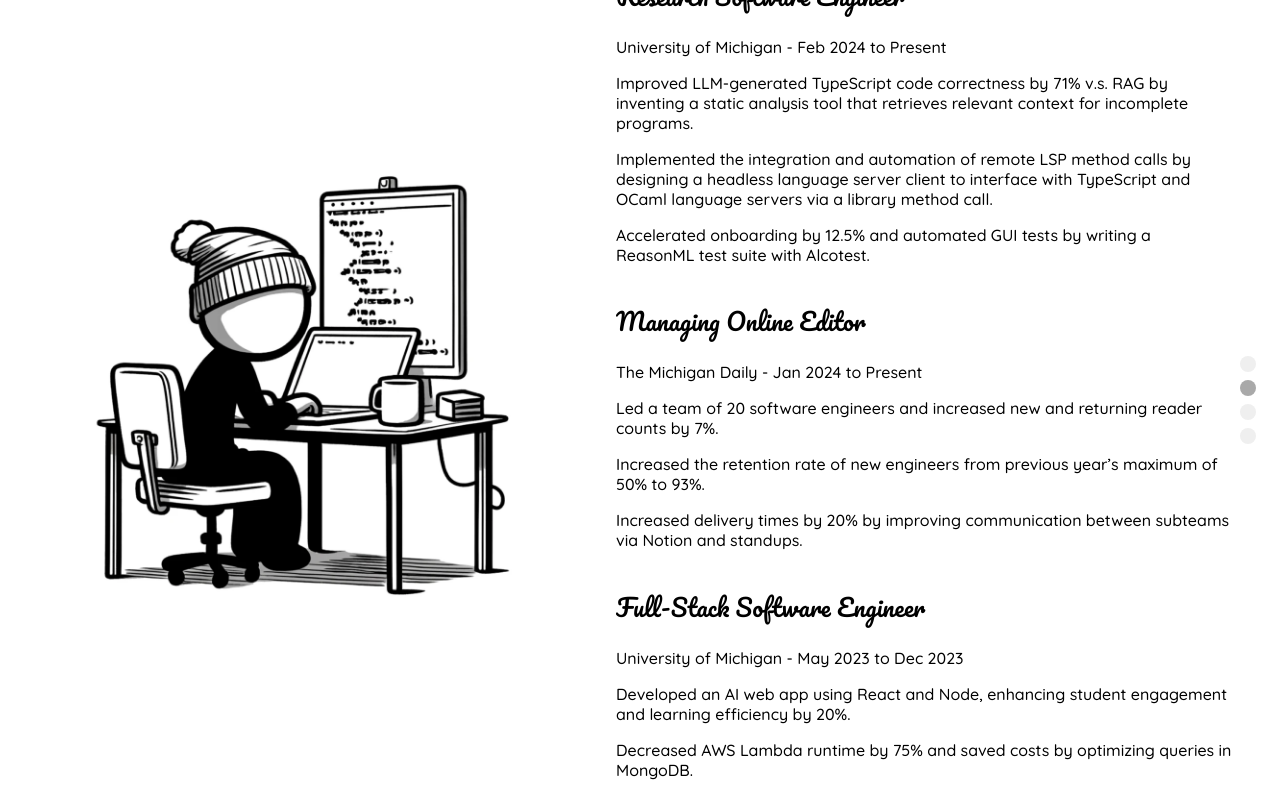
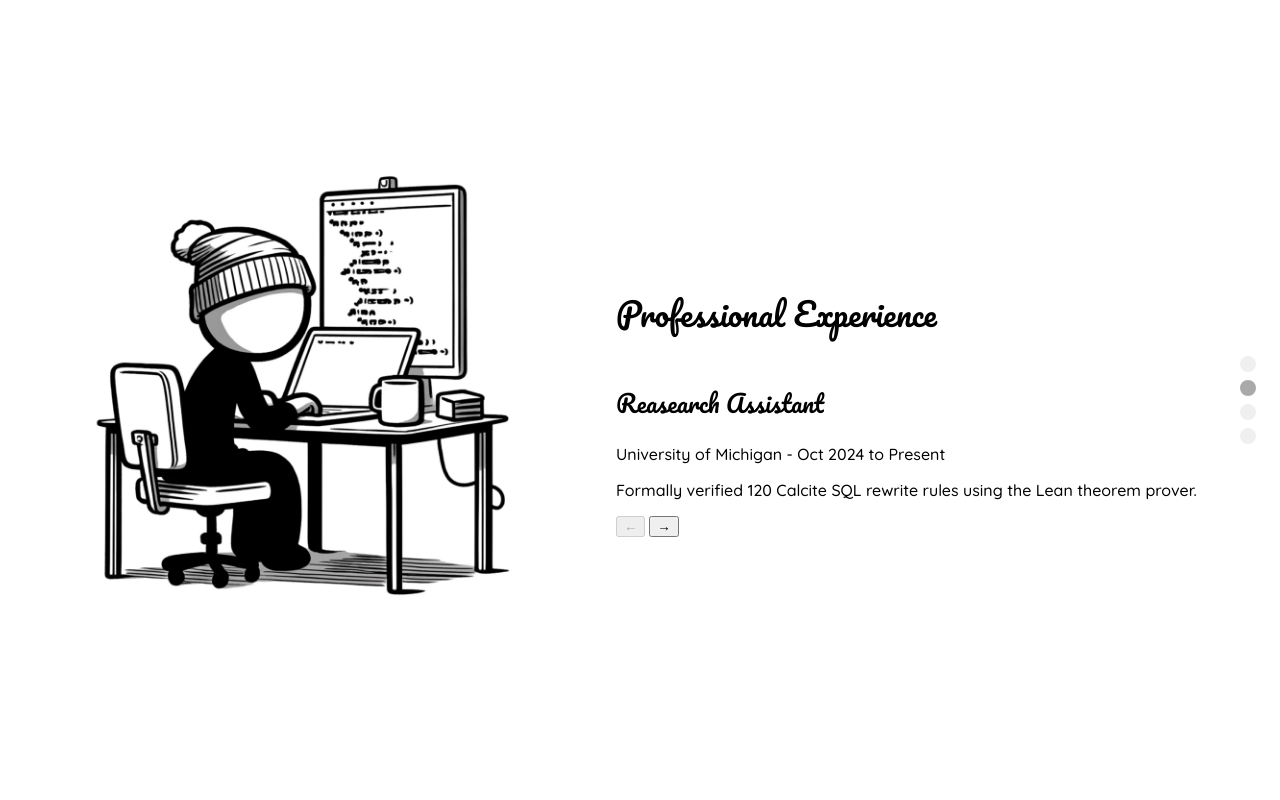
Before and after one commit to jpoly1219/jpoly1219.github.io, a SvelteKit app: page / in a window 1280 px wide. Both pictures are taken after a click on the button 1248 px from the left and 388 px from the top of the page. Shown: the top 800 px of the page. Built offline with nearby package versions, Linux system fonts and the light colour scheme.

Commit message:
unify card type, add carousel

```diff
--- a/src/components/Card.svelte
+++ b/src/components/Card.svelte
@@ -1,5 +1,5 @@
 <script lang="ts">
-  const { title, employer, desc }: { title: string; employer: string; desc: string[] } = $props();
+  const { title, metadata, desc }: { title: string; metadata: string; desc: string[] } = $props();
 </script>
 
 <div class="card">
@@ -7,10 +7,10 @@
     {title}
   </h2>
   <p class="quicksand">
-    {#if employer.slice(0, 8) === "https://"}
-      <a href={employer}>{employer}</a>
+    {#if metadata.slice(0, 8) === "https://"}
+      <a href={metadata}>{metadata}</a>
     {:else}
-      {employer}
+      {metadata}
     {/if}
   </p>
   {#each desc as d}
--- a/src/components/ProfessionalExperiences.svelte
+++ b/src/components/ProfessionalExperiences.svelte
@@ -1,20 +1,21 @@
 <script lang="ts">
   import Card from "./Card.svelte";
+  import Carousel from "./Carousel.svelte";
   interface Experience {
     title: string;
-    employer: string;
+    metadata: string;
     desc: string[];
   }
 
   const experiences: Experience[] = [
     {
       title: "Reasearch Assistant",
-      employer: "University of Michigan - Oct 2024 to Present",
+      metadata: "University of Michigan - Oct 2024 to Present",
       desc: ["Formally verified 120 Calcite SQL rewrite rules using the Lean theorem prover."]
     },
     {
       title: "Research Software Engineer",
-      employer: "University of Michigan - Feb 2024 to Present",
+      metadata: "University of Michigan - Feb 2024 to Present",
       desc: [
         "Improved LLM-generated TypeScript code correctness by 71% v.s. RAG by inventing a static analysis tool that retrieves relevant context for incomplete programs.",
         "Implemented the integration and automation of remote LSP method calls by designing a headless language server client to interface with TypeScript and OCaml language servers via a library method call.",
@@ -23,7 +24,7 @@
     },
     {
       title: "Managing Online Editor",
-      employer: "The Michigan Daily - Jan 2024 to Present",
+      metadata: "The Michigan Daily - Jan 2024 to Present",
       desc: [
         "Led a team of 20 software engineers and increased new and returning reader counts by 7%.",
         "Increased the retention rate of new engineers from previous year’s maximum of 50% to 93%.",
@@ -32,7 +33,7 @@
     },
     {
       title: "Full-Stack Software Engineer",
-      employer: "University of Michigan - May 2023 to Dec 2023",
+      metadata: "University of Michigan - May 2023 to Dec 2023",
       desc: [
         "Developed an AI web app using React and Node, enhancing student engagement and learning efficiency by 20%.",
         "Decreased AWS Lambda runtime by 75% and saved costs by optimizing queries in MongoDB.",
@@ -41,7 +42,7 @@
     },
     {
       title: "Software Engineer",
-      employer: "The Michigan Daily - Oct 2022 to Dec 2023",
+      metadata: "The Michigan Daily - Oct 2022 to Dec 2023",
       desc: [
         "Served 13,000 requests weekly by creating a full-stack serverless web app.",
         "Lowered the push notification delay by 40% by caching repeated I/O operations.",
@@ -53,9 +54,12 @@
 
 <div class="professional-experiences">
   <h1 class="pacifico-regular">Professional Experience</h1>
+  <!---
   {#each experiences as exp}
-    <Card title={exp.title} employer={exp.employer} desc={exp.desc} />
+    <Card title={exp.title} metadata={exp.metadata} desc={exp.desc} />
   {/each}
+  -->
+  <Carousel cardData={experiences} />
 </div>
 
 <style>
--- a/src/components/Projects.svelte
+++ b/src/components/Projects.svelte
@@ -1,16 +1,17 @@
 <script lang="ts">
   import Card from "./Card.svelte";
+  import Carousel from "./Carousel.svelte";
 
   interface ProjectItem {
     title: string;
-    link: string;
+    metadata: string;
     desc: string[];
   }
 
   const projects: ProjectItem[] = [
     {
       title: "ChatLSP",
-      link: "Website under construction!",
+      metadata: "Website under construction!",
       desc: [
         "Lead the development of an augmented language server to embed LLM-friendly features into different language servers.",
         "Created a VSCode extension to provide a GitHub Copilot-esque developer experience."
@@ -18,7 +19,7 @@
     },
     {
       title: "Statically Contextualizing Large Language Models with Typed Holes",
-      link: "https://dl.acm.org/doi/10.1145/3689728",
+      metadata: "https://dl.acm.org/doi/10.1145/3689728",
       desc: [
         "Co-authored a paper accepted to OOPSLA 2024 on LLM static contextualization to boost code completion correctness.",
         "Devised a repository-aware contextualization algorithm and replicated results with a high-resource language such as TypeScript."
@@ -26,14 +27,14 @@
     },
     {
       title: "Context-Extractor",
-      link: "https://github.com/jpoly1219/context-extractor",
+      metadata: "https://github.com/jpoly1219/context-extractor",
       desc: [
         "Created a static analysis tool to analyze the type of an incomplete program hole, then extract relevant types and headers in the codebase."
       ]
     },
     {
       title: "ts-lsp-client",
-      link: "https://github.com/jpoly1219/ts-lsp-client",
+      metadata: "https://github.com/jpoly1219/ts-lsp-client",
       desc: [
         "Improved upon a editor-agnostic language server client to call language server features remotely, making the previously manual process automatic.",
         "Added support for more TypeScript LSP methods coverage and Ocaml LSP by upgrading the JSON-RPC marshalling process."
@@ -41,7 +42,7 @@
     },
     {
       title: "Gambas",
-      link: "https://github.com/jpoly1219/gambas",
+      metadata: "https://github.com/jpoly1219/gambas",
       desc: [
         "Published a data wrangling tool for Go developers. Supported 1D/2D data handling, file I/O, and statistics, with test-driven development and benchmarks.",
         "Improved performance by 80% by using goroutines. Received 80+ stars on GitHub."
@@ -49,7 +50,7 @@
     },
     {
       title: "Go-Leetcode",
-      link: "https://github.com/jpoly1219/go-leetcode",
+      metadata: "https://github.com/jpoly1219/go-leetcode",
       desc: [
         "Developed and deployed a containerized full-stack web app for students practicing coding skills.",
         "Decreased code evaluation time by 30% using non-blocking operations."
@@ -60,9 +61,12 @@
 
 <div class="projects">
   <h1 class="pacifico-regular">Projects, Contributions, and Publications</h1>
+  <!---
   {#each projects as p}
-    <Card title={p.title} employer={p.link} desc={p.desc} />
+    <Card title={p.title} metadata={p.metadata} desc={p.desc} />
   {/each}
+  -->
+  <Carousel cardData={projects} />
 </div>
 
 <style>
```
